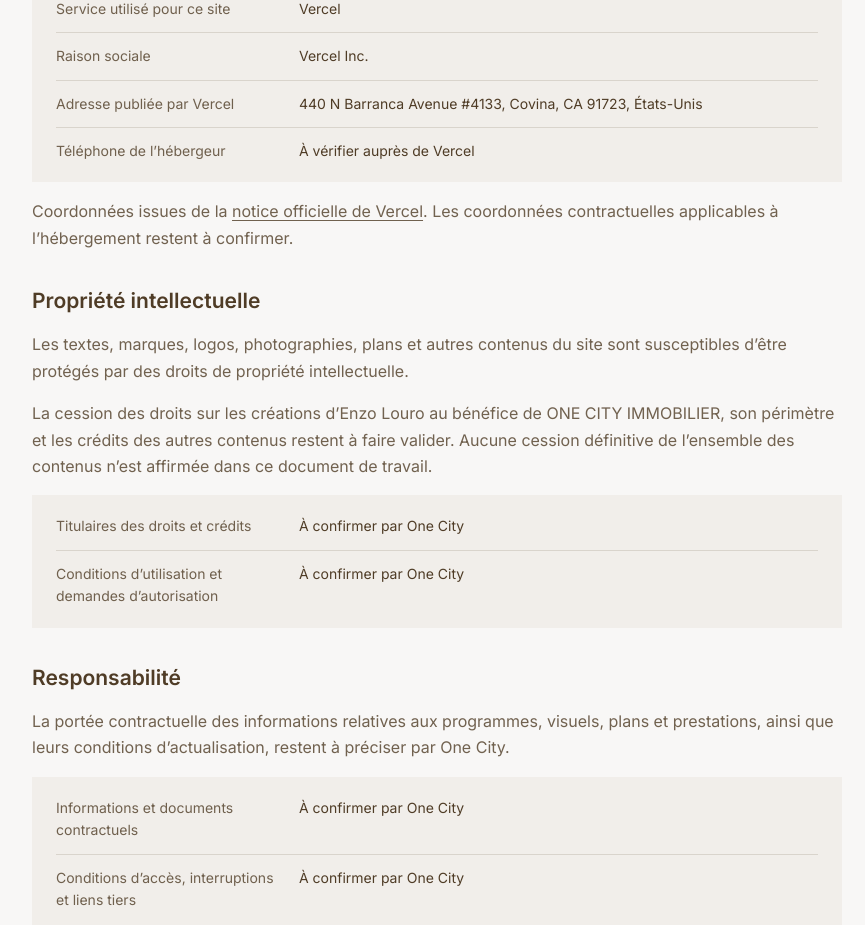
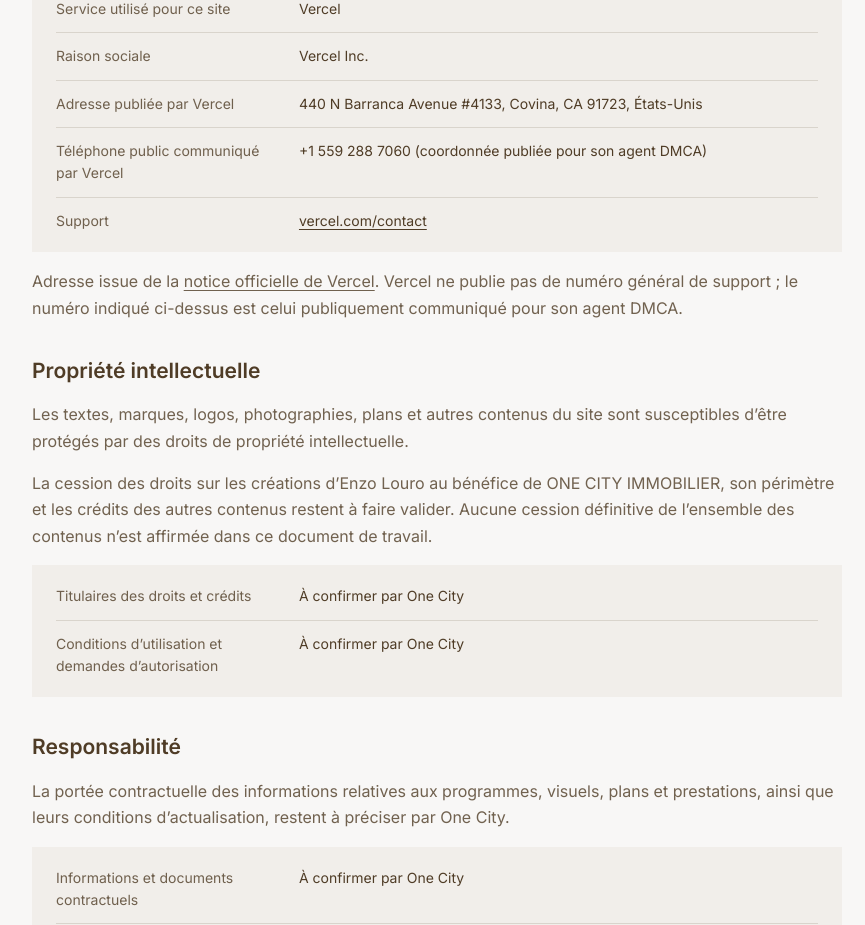
Before and after one commit to EnzoLro/Onecity, a Next.js app: page /mentions-legales in a window 1280 px wide. Shown: the part 1800-2725 px from the top of the page, without its empty margins (378-1243 px from the left). Built offline with nearby package versions, Linux system fonts and the light colour scheme; no server answers; a web font is replaced by a local one.

Commit message:
feat(ENZ-77): finalize legal notices with approved company facts

```diff
--- a/app/(informations)/mentions-legales/page.tsx
+++ b/app/(informations)/mentions-legales/page.tsx
@@ -29,8 +29,8 @@ export default function LegalNoticesPage() {
     </> },
     { id: "publication", title: "Directeur de publication", content: <LegalDetails rows={[["Nom et prénom", legalIdentity.president], ["Qualité / fonction", `Président de ${organization.legalName}`], ["Conception et gestion technique du site", <a href="https://www.enzolouro.fr/">Enzo Louro</a>]]} /> },
     { id: "hebergement", title: "Hébergement", content: <>
-      <LegalDetails rows={[["Service utilisé pour ce site", "Vercel"], ["Raison sociale", "Vercel Inc."], ["Adresse publiée par Vercel", "440 N Barranca Avenue #4133, Covina, CA 91723, États-Unis"], ["Téléphone de l’hébergeur", "À vérifier auprès de Vercel"]]} />
-      <p>Coordonnées issues de la <a href="https://vercel.com/legal/privacy-notice">notice officielle de Vercel</a>. Les coordonnées contractuelles applicables à l’hébergement restent à confirmer.</p>
+      <LegalDetails rows={[["Service utilisé pour ce site", "Vercel"], ["Raison sociale", "Vercel Inc."], ["Adresse publiée par Vercel", "440 N Barranca Avenue #4133, Covina, CA 91723, États-Unis"], ["Téléphone public communiqué par Vercel", "+1 559 288 7060 (coordonnée publiée pour son agent DMCA)"], ["Support", <a href="https://vercel.com/contact">vercel.com/contact</a>]]} />
+      <p>Adresse issue de la <a href="https://vercel.com/legal/privacy-notice">notice officielle de Vercel</a>. Vercel ne publie pas de numéro général de support ; le numéro indiqué ci-dessus est celui publiquement communiqué pour son agent DMCA.</p>
     </> },
     { id: "propriete-intellectuelle", title: "Propriété intellectuelle", content: <>
       <p>Les textes, marques, logos, photographies, plans et autres contenus du site sont susceptibles d’être protégés par des droits de propriété intellectuelle.</p>
```
